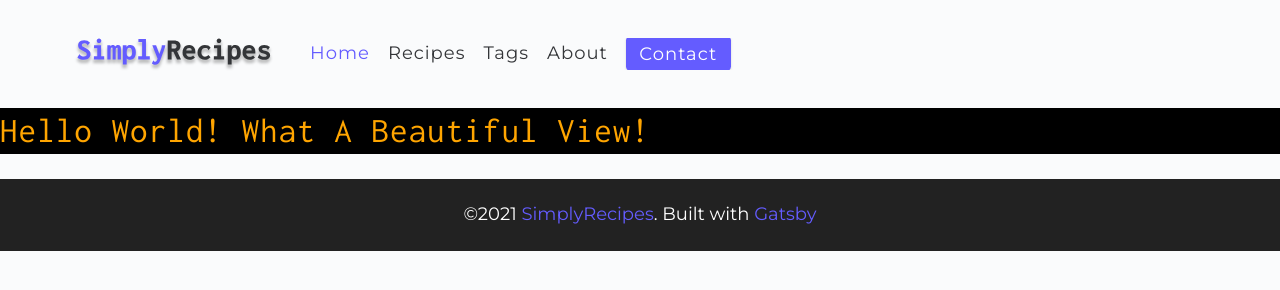
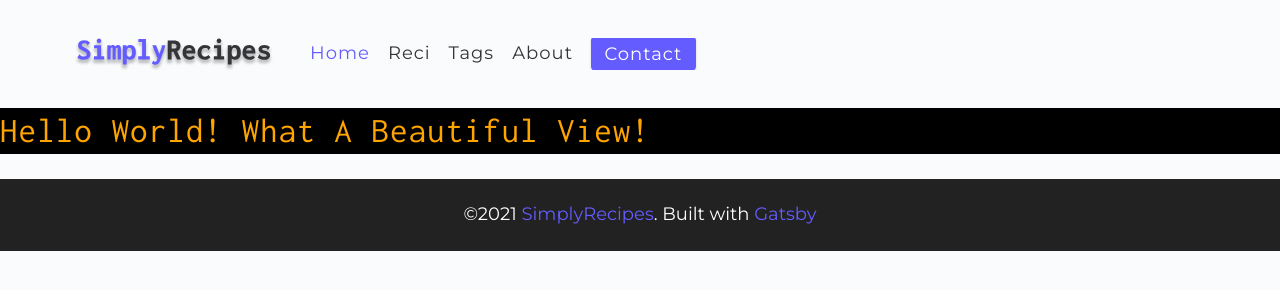
Before and after one commit to kenbom/recipe, a Gatsby site: page / in a window 1280 px wide. Built offline with nearby package versions, Linux system fonts and the light colour scheme; Gatsby itself is replaced by a stand-in of ours.

Commit message:
test commit

```diff
--- a/src/components/Navbar.js
+++ b/src/components/Navbar.js
@@ -32,7 +32,7 @@ const Navbar = () => {
               activeClassName="active-link"
               onClick ={ () => { setShow(false) }}
             >
-              Recipes
+              Reci
             </Link>
             <Link to="/tags" className="nav-link" activeClassName="active-link" onClick ={ () => { setShow(false) }}>
               tags
```
